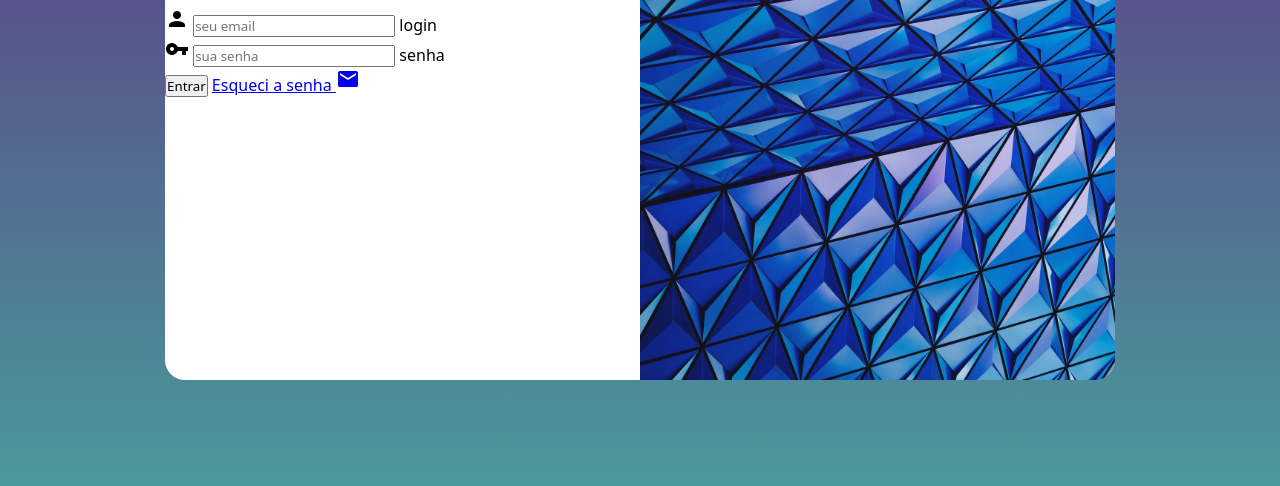
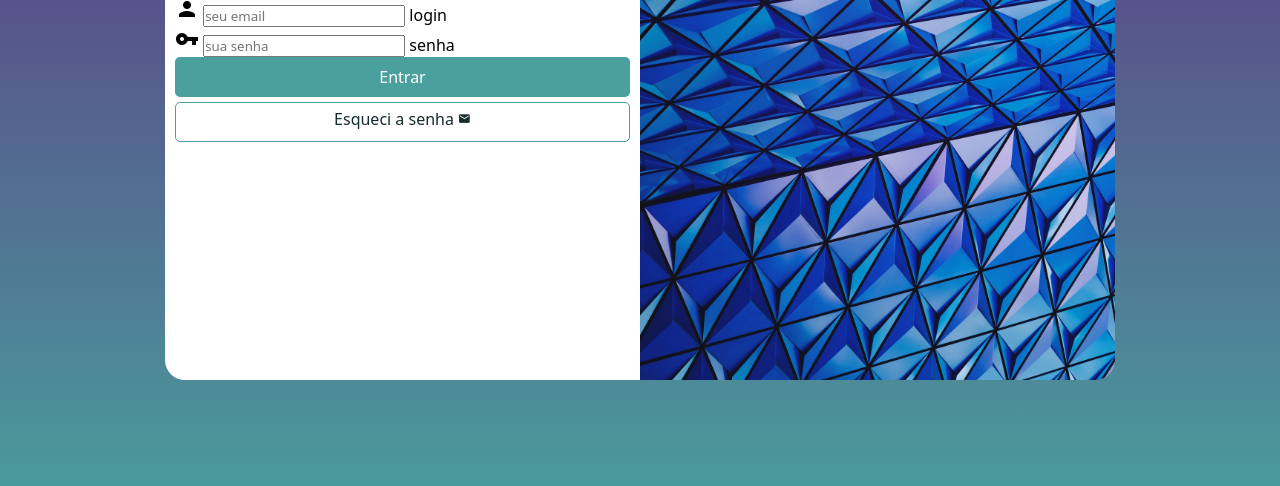
Before and after one commit to Dogdob/tela-login, a plain HTML site: page index.html in a window 1280 px wide. Shown: the part 270-756 px from the top of the page. Drawn offline with Linux system fonts and the light colour scheme.

Commit message:
finalmente

```diff
--- a/estilos/style.css
+++ b/estilos/style.css
@@ -52,3 +52,37 @@ div#formulario > h1{
 div#formulario > p{
     font-size: 0.8em;
 }
+form > input[type=submit]{
+    display: block;
+    font-size: 1em;
+    width: 100%;
+    height: 40px;
+    background-color:#49a09d ;
+    color: white;
+    border: none;
+    border-radius: 5px;
+    cursor: pointer;
+}
+form > input[type=submit]:hover{
+    background-color: #24504e;
+}
+form > a.botao{
+    display: block;
+    text-align: center;
+    font-size: 1em;
+    width: 100%;
+    height: 40px;
+    padding-top: 5px;
+    margin-top: 5px;
+    background-color: white;
+    color: #142c2b;
+    border:  1px solid #49a09d;
+    border-radius: 5px;
+    text-decoration: none;
+}
+form > a.botao:hover{
+    background-color: #64e2de;
+}
+form > a.botao > i{
+    font-size: 0.8em;
+}
```
Also changed, not shown: index.html (+1 -2 lines).
